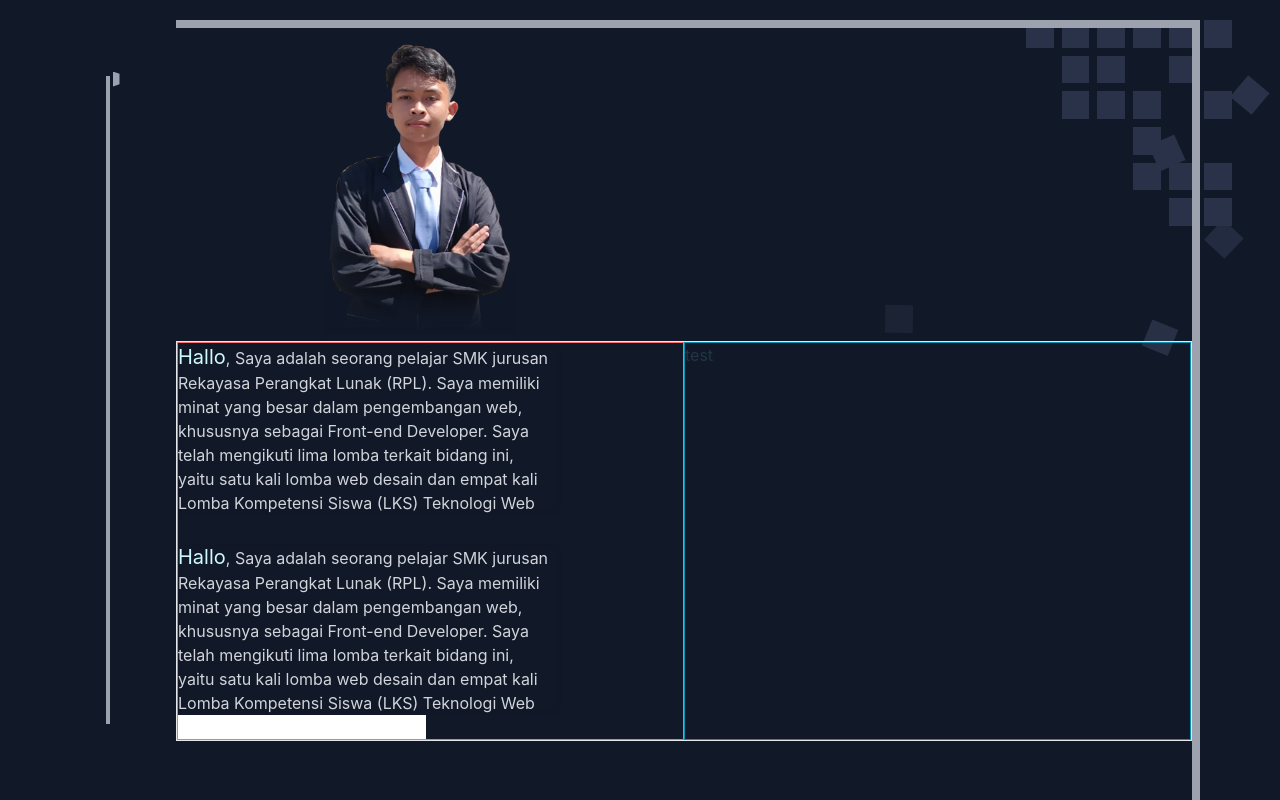
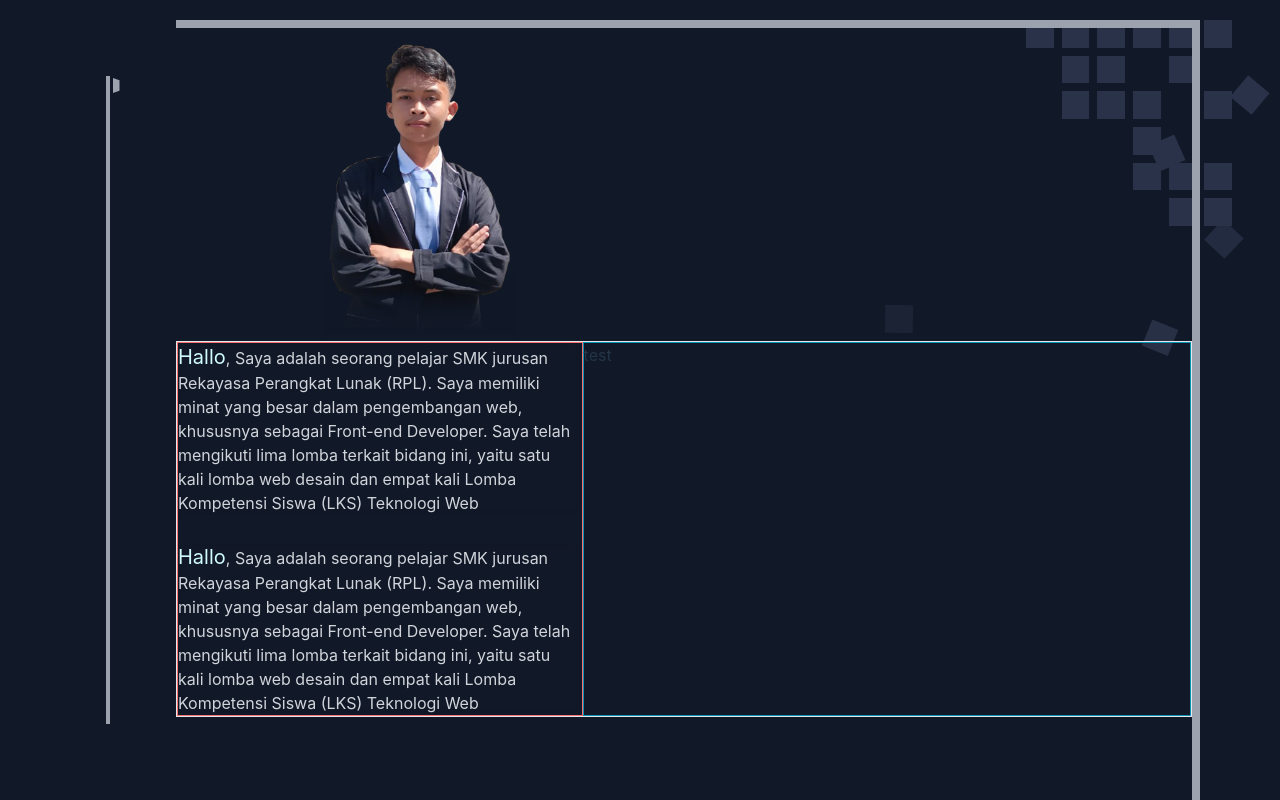
Before and after one commit to Poekes/portfolio_akbar, a React (Vite) app: page / in a window 1280 px wide. Shown: the top 800 px of the page. Built offline with nearby package versions, Linux system fonts and the light colour scheme.

Commit message:
update reponsive

```diff
--- a/src/App.css
+++ b/src/App.css
@@ -96,7 +96,7 @@ body::-webkit-scrollbar {
 }
 
 
-@media (max-width: 675px) {
+@media (max-width: 635px) {
   .leftAnimation{
     top: -400px;
     left: 0;
--- a/src/App.jsx
+++ b/src/App.jsx
@@ -31,6 +31,10 @@ function App() {
       if (e.key == "e") {
         console.log("test");
       }
+    };
+
+    window.onscroll = (e) => {
+      console.log(window.scrollY + window.innerHeight - 100);
     };
   }, []);
 
@@ -76,9 +80,9 @@ function App() {
           </div>
 
           {/* content */}
-          <div className="grid border grid-cols-2">
-            <div className="border border-red-400">
-              <p className="text-gray-300 max-w-96 decoration-indigo-500 backdrop-blur-sm pr-2 ">
+          <div className="grid border grid-cols-1 md:grid-cols-8 lg:grid-cols-5">
+            <div className="border md:col-span-4 lg:col-span-2 border-red-400 ">
+              <p className="text-gray-300  decoration-indigo-500 backdrop-blur-sm pr-2 ">
                 <span className="text-xl text-cyan-100 ">Hallo</span>, Saya
                 adalah seorang pelajar SMK jurusan Rekayasa Perangkat Lunak
                 (RPL). Saya memiliki minat yang besar dalam pengembangan web,
@@ -86,7 +90,7 @@ function App() {
                 lomba terkait bidang ini, yaitu satu kali lomba web desain dan
                 empat kali Lomba Kompetensi Siswa (LKS) Teknologi Web
               </p>
-              <p className="text-gray-300 max-w-96 mt-7 decoration-indigo-500 backdrop-blur-sm pr-2 ">
+              <p className="text-gray-300 mt-7 decoration-indigo-500 backdrop-blur-sm pr-2 ">
                 <span className="text-xl text-cyan-100 ">Hallo</span>, Saya
                 adalah seorang pelajar SMK jurusan Rekayasa Perangkat Lunak
                 (RPL). Saya memiliki minat yang besar dalam pengembangan web,
@@ -94,9 +98,10 @@ function App() {
                 lomba terkait bidang ini, yaitu satu kali lomba web desain dan
                 empat kali Lomba Kompetensi Siswa (LKS) Teknologi Web
               </p>
-              <input type="text" />
             </div>
-            <div className="border border-cyan-600">test</div>
+            <div className="border md:col-span-4 lg:col-span-3 border-cyan-600">
+              test
+            </div>
           </div>
         </main>
       </div>
--- a/src/component/SCROLLING/ScrollingCustom.jsx
+++ b/src/component/SCROLLING/ScrollingCustom.jsx
@@ -41,8 +41,6 @@ function ScrollingCustom() {
         width: sb.clientWidth,
         height: wh,
       });
-    };
-    window.onresize = (e) => {
       setStatisHeight(Math.floor(eval(`${window.innerHeight}*81/100`)) + "px");
     };
     window.onscroll = (e) => {
```
